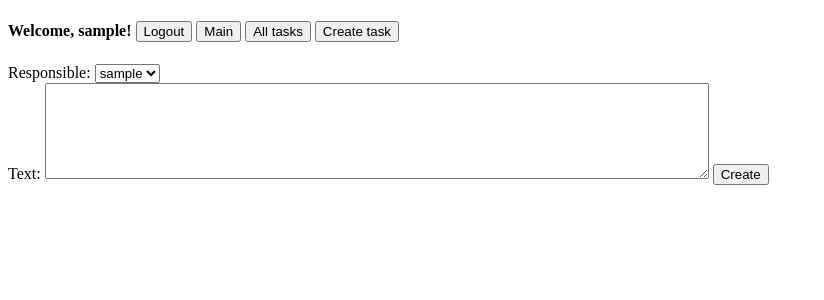
After one commit to phoenixtim/taskmanager, a Django app: a page that uses my_task_manager/templates/my_task_manager/base_site.html in a window 1280 px wide. The commit adds this page. Shown: the top 300 px of the page, without its empty margins (0-824 px from the left). Run offline with Django 3.2, Linux system fonts and the light colour scheme; the visitor is signed in with stand-in values (Sample User, id 1); data comes from the database, SQL or seed files in the repository.

Commit message:
Logout, task creation, update and detail view are ready.

```diff
--- a/TaskManager/settings.py
+++ b/TaskManager/settings.py
@@ -123,3 +123,5 @@ USE_TZ = True
 # https://docs.djangoproject.com/en/1.9/howto/static-files/
 
 STATIC_URL = '/static/'
+
+LOGIN_URL = 'authorization:login'
--- a/authorization/urls.py
+++ b/authorization/urls.py
@@ -5,4 +5,5 @@ from . import views
 urlpatterns = [
     url(r'^login/$', views.log_in, name='login'),
     url(r'^register/$', views.register, name='register'),
+    url(r'^logout/$', views.log_out, name='logout')
 ]
--- a/authorization/views.py
+++ b/authorization/views.py
@@ -38,3 +38,8 @@ def register(request):
             return render(request, 'authorization/register.html', {
                 'error_message': "User is already exist! Choose another login."
             })
+
+
+def log_out(request):
+    logout(request)
+    return HttpResponseRedirect(reverse('my_task_manager:index'))
--- a/my_task_manager/templates/my_task_manager/base_site.html
+++ b/my_task_manager/templates/my_task_manager/base_site.html
@@ -10,10 +10,15 @@
         {% block header %}
             <section>
                 <header>
-                    <form action="" method="post"><h4>
+                    <h4><form method="get">
+                        {% csrf_token %}
                         Welcome, {{ user.get_username }}!
-                        <input type="submit" value="logout">
-                    </h4></form>
+                        <button formaction="{% url 'authorization:logout' %}" type="submit">Logout</button>
+                        <button formaction="{% url 'my_task_manager:main' %}" type="submit">Main</button>
+                        <button formaction="" type="submit">All tasks</button>
+                        <button formaction="{% url 'my_task_manager:create_task' %}" type="submit">Create task</button>
+                    </form></h4>
+
                 </header>
             </section>
         {% endblock %}
--- /dev/null
+++ b/my_task_manager/templates/my_task_manager/create_task.html
@@ -0,0 +1,16 @@
+{% extends "my_task_manager/base_site.html" %}
+
+{% block content %}
+<form action="{% url 'my_task_manager:create_task' %}" method="post">
+    {% csrf_token %}
+    Responsible:
+    <select required size="1" name="responsible">
+    {% for user_ in users_list %}
+        <option value="{{ user_.get_username }}">{{ user_.get_username }}</option>
+    {% endfor %}
+    </select><br>
+    Text:
+    <textarea cols="80" rows="6" name="text" required maxlength="1000"></textarea>
+    <input type="submit" value="Create"><br>
+</form>
+{% endblock %}
--- a/my_task_manager/urls.py
+++ b/my_task_manager/urls.py
@@ -4,5 +4,12 @@ from . import views
 
 urlpatterns = [
     url(r'^$', views.index, name='index'),
-    url(r'^main/$', views.MainView.as_view(), name='main')
+    url(r'^main/$', views.MainView.as_view(), name='main'),
+    url(r'^tasks/(?P<pk>[0-9]+)/update/$', views.update_task_view,
+        name='update_task_view'),
+    url(r'^tasks/create_task/$', views.create_task, name='create_task'),
+    url(r'^tasks/(?P<pk>[0-9]+)/update_task/$', views.update_task,
+        name='update_task'),
+    url(r'^tasks/(?P<pk>[0-9]+)/$', views.TaskDetailView.as_view(),
+        name='task_detail'),
 ]
--- a/my_task_manager/views.py
+++ b/my_task_manager/views.py
@@ -1,13 +1,18 @@
-from django.shortcuts import render, get_object_or_404
+from django.shortcuts import render, get_object_or_404, redirect
 from django.contrib.auth.models import User
 from django.http import HttpResponseRedirect
 from django.core.urlresolvers import reverse
 from django.views import generic
+from django.contrib.auth.decorators import login_required
+from django.utils.decorators import method_decorator
 
 from .models import Task
 
 
 def index(request):
+    """
+    Site main page
+    """
     if request.user.is_authenticated():
         return HttpResponseRedirect(reverse('my_task_manager:main'))
     else:
@@ -20,8 +25,95 @@ class MainView(generic.ListView):
 
     def get_queryset(self):
         """
-        Return all tasks for current user that are not finished.
+        Return all tasks for current user that are not completed.
         """
         return Task.objects.filter(
-                responsible=self.request.user
+            responsible=self.request.user,
+            completed=False,
         ).order_by('date_created')
+
+    @method_decorator(login_required)
+    def dispatch(self, *args, **kwargs):
+        return super(MainView, self).dispatch(*args, **kwargs)
+
+
+"""
+class CreateTaskView(generic.DetailView):
+    template_name = 'my_task_manager/create_task.html'
+    context_object_name = 'users_list'
+
+    def get_queryset(self):
+        return User.objects.all()
+
+    @method_decorator(login_required)
+    def dispatch(self, *args, **kwargs):
+        return super(CreateTaskView, self).dispatch(*args, **kwargs)
+"""
+
+
+"""
+class UpdateTaskView(generic.DetailView):
+    model = Task
+    template_name = 'my_task_manager/update_task.html'
+    #context_object_name = 'users_list'
+
+    def get_context_data(self, **kwargs):
+        return User.objects.all()
+    def get_queryset(self):
+        users_list = {User.objects.all()}
+        return User.objects.order_by('username')
+
+    @method_decorator(login_required)
+    def dispatch(self, *args, **kwargs):
+        return super(UpdateTaskView, self).dispatch(*args, **kwargs)
+"""
+
+
+@login_required
+def update_task_view(request, pk):
+    task = get_object_or_404(Task, pk=pk)
+    return render(request, 'my_task_manager/update_task.html', {
+        'users_list': User.objects.all(),
+        'task': task,
+    })
+
+@login_required
+def update_task(request, pk):
+    task = get_object_or_404(Task, pk=pk)
+    responsible = request.POST['responsible']
+    text = request.POST['text']
+
+    task.creator = request.user
+    task.responsible = User.objects.filter(username=responsible)[0]
+    task.text = text
+    task.save()
+
+    return HttpResponseRedirect(reverse('my_task_manager:task_detail',
+                                        args=(task.id,)))
+
+
+@login_required
+def create_task(request):
+    if len(request.POST) == 0:
+        return render(request, 'my_task_manager/create_task.html', context={
+            'users_list': User.objects.all(),
+        })
+    else:
+        responsible = request.POST['responsible']
+        text = request.POST['text']
+        task = Task.objects.create_task(
+                creator_name=request.user.username,
+                responsible_name=responsible,
+                text=text
+        )
+        return HttpResponseRedirect(reverse('my_task_manager:task_detail',
+                                            args=(task.id,)))
+
+
+class TaskDetailView(generic.DetailView):
+    model = Task
+    template_name = 'my_task_manager/task_detail.html'
+
+    @method_decorator(login_required)
+    def dispatch(self, *args, **kwargs):
+        return super(TaskDetailView, self).dispatch(*args, **kwargs)
```
Also changed, not shown: my_task_manager/models.py (+13 -8 lines), my_task_manager/templates/my_task_manager/main.html (+6 -4 lines), my_task_manager/templates/my_task_manager/task_detail.html (added, +16 -0 lines), my_task_manager/templates/my_task_manager/update_task.html (added, +20 -0 lines), my_task_manager/migrations/0002_auto_20160111_1547.py (added).
